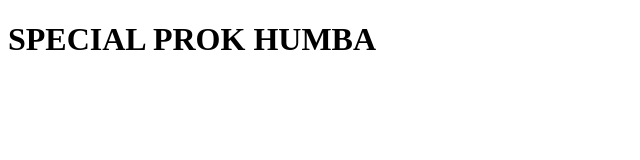
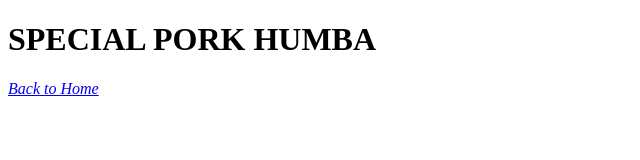
Before and after one commit to roLLYd89/odin-recipes, a plain HTML site: page pork-humba.html in a window 1280 px wide. Shown: the whole page, without its empty margins (0-640 px from the left). Drawn offline with Linux system fonts and the light colour scheme.

Commit message:
Add Back to Home Link

```diff
--- a/pork-humba.html
+++ b/pork-humba.html
@@ -7,7 +7,8 @@
 </head>
 <body>
 
-    <h1><strong>SPECIAL PROK HUMBA</strong></h1>
+    <h1><strong>SPECIAL PORK HUMBA</strong></h1>
+    <p><a href="index.html"><em>Back to Home</em></a></p>
 
 </body>
 </html>
```
